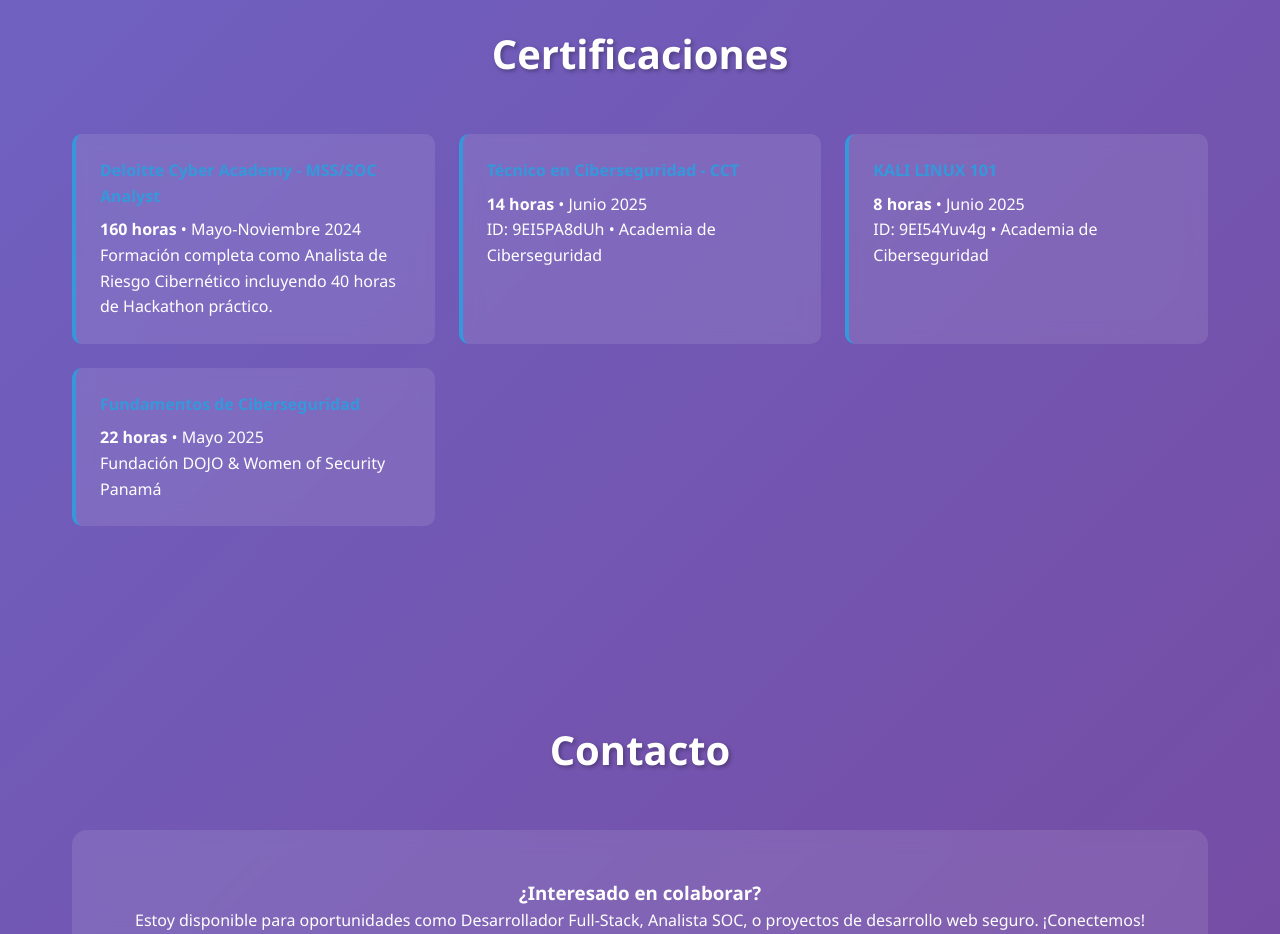
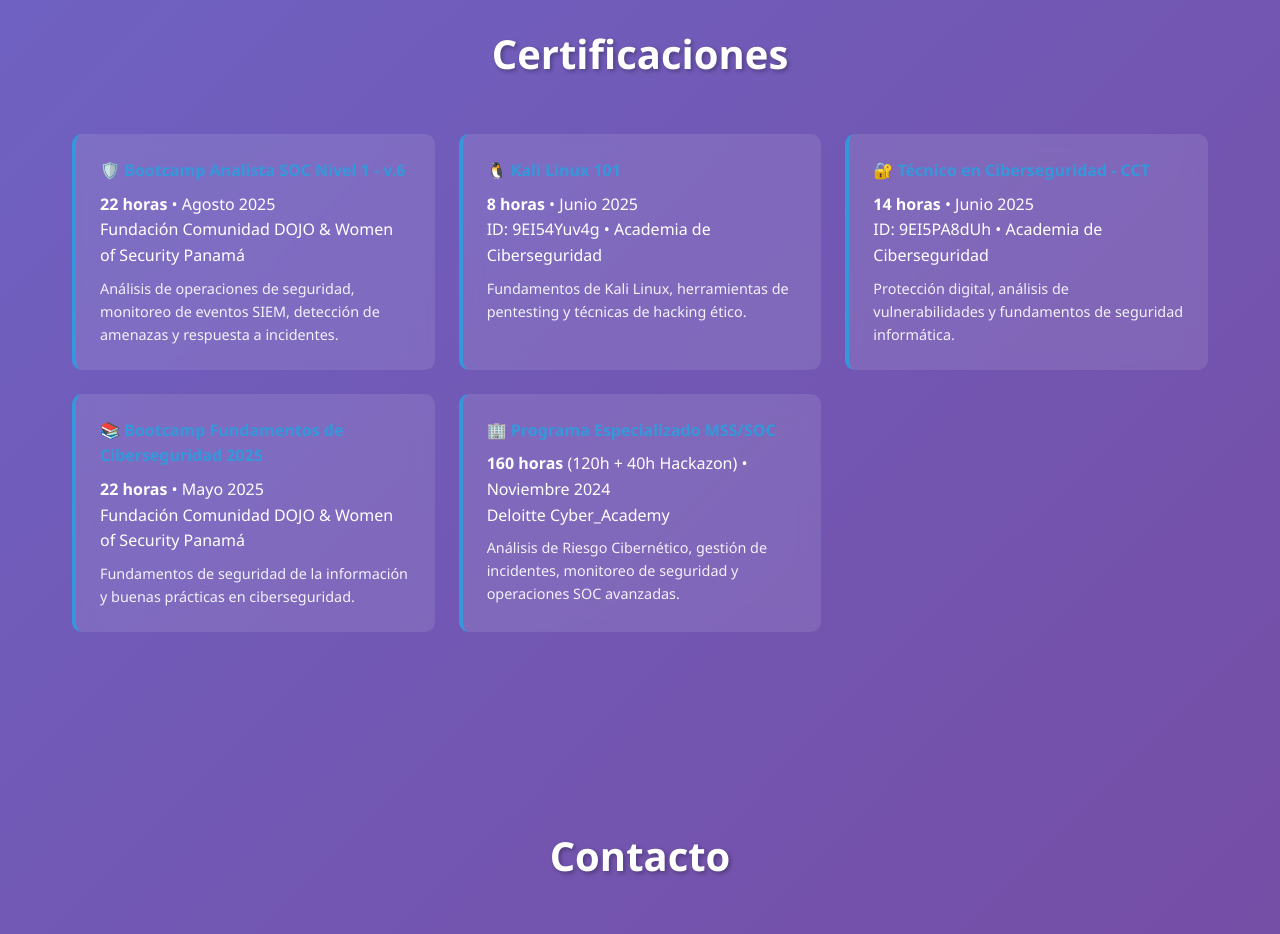
Before and after one commit to HarryApiafi/HarryApiafi.github.io, a plain HTML site: page index.html in a window 1280 px wide. Shown: the part 3280-4214 px from the top of the page. Drawn offline with Linux system fonts and the light colour scheme.

Commit message:
Update index.html

```diff
--- a/index.html
+++ b/index.html
@@ -1,4 +1,5 @@
 
+<!DOCTYPE html>
 <html lang="es">
 <head>
     <meta charset="UTF-8">
@@ -466,24 +467,38 @@
         <h2 class="section-title">Certificaciones</h2>
         <div class="cert-grid">
             <div class="cert-card">
-                <h4>Deloitte Cyber Academy - MSS/SOC Analyst</h4>
-                <p><strong>160 horas</strong> • Mayo-Noviembre 2024</p>
-                <p>Formación completa como Analista de Riesgo Cibernético incluyendo 40 horas de Hackathon práctico.</p>
+                <h4>🛡️ Bootcamp Analista SOC Nivel 1 - v.6</h4>
+                <p><strong>22 horas</strong> • Agosto 2025</p>
+                <p>Fundación Comunidad DOJO & Women of Security Panamá</p>
+                <p style="font-size: 0.9rem; margin-top: 0.5rem; opacity: 0.9;">Análisis de operaciones de seguridad, monitoreo de eventos SIEM, detección de amenazas y respuesta a incidentes.</p>
             </div>
+
             <div class="cert-card">
-                <h4>Técnico en Ciberseguridad - CCT</h4>
+                <h4>🐧 Kali Linux 101</h4>
+                <p><strong>8 horas</strong> • Junio 2025</p>
+                <p>ID: 9EI54Yuv4g • Academia de Ciberseguridad</p>
+                <p style="font-size: 0.9rem; margin-top: 0.5rem; opacity: 0.9;">Fundamentos de Kali Linux, herramientas de pentesting y técnicas de hacking ético.</p>
+            </div>
+
+            <div class="cert-card">
+                <h4>🔐 Técnico en Ciberseguridad - CCT</h4>
                 <p><strong>14 horas</strong> • Junio 2025</p>
                 <p>ID: 9EI5PA8dUh • Academia de Ciberseguridad</p>
+                <p style="font-size: 0.9rem; margin-top: 0.5rem; opacity: 0.9;">Protección digital, análisis de vulnerabilidades y fundamentos de seguridad informática.</p>
             </div>
+
             <div class="cert-card">
-                <h4>KALI LINUX 101</h4>
-                <p><strong>8 horas</strong> • Junio 2025</p>
-                <p>ID: 9EI54Yuv4g • Academia de Ciberseguridad</p>
+                <h4>📚 Bootcamp Fundamentos de Ciberseguridad 2025</h4>
+                <p><strong>22 horas</strong> • Mayo 2025</p>
+                <p>Fundación Comunidad DOJO & Women of Security Panamá</p>
+                <p style="font-size: 0.9rem; margin-top: 0.5rem; opacity: 0.9;">Fundamentos de seguridad de la información y buenas prácticas en ciberseguridad.</p>
             </div>
+
             <div class="cert-card">
-                <h4>Fundamentos de Ciberseguridad</h4>
-                <p><strong>22 horas</strong> • Mayo 2025</p>
-                <p>Fundación DOJO & Women of Security Panamá</p>
+                <h4>🏢 Programa Especializado MSS/SOC</h4>
+                <p><strong>160 horas</strong> (120h + 40h Hackazon) • Noviembre 2024</p>
+                <p>Deloitte Cyber_Academy</p>
+                <p style="font-size: 0.9rem; margin-top: 0.5rem; opacity: 0.9;">Análisis de Riesgo Cibernético, gestión de incidentes, monitoreo de seguridad y operaciones SOC avanzadas.</p>
             </div>
         </div>
     </section>
```
